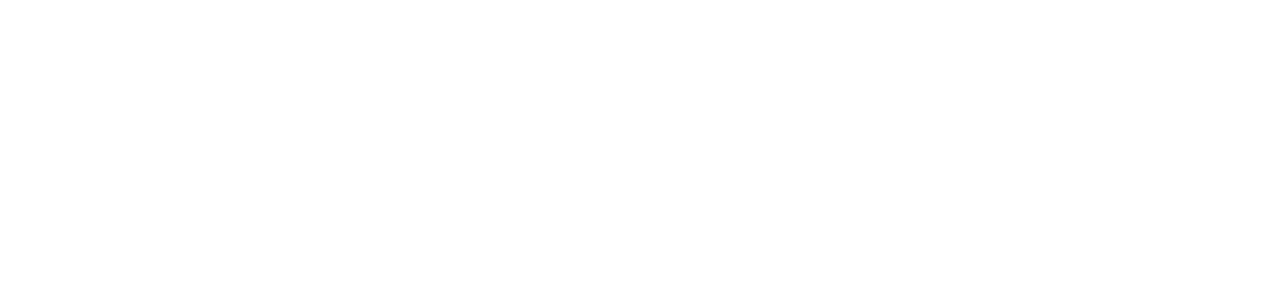
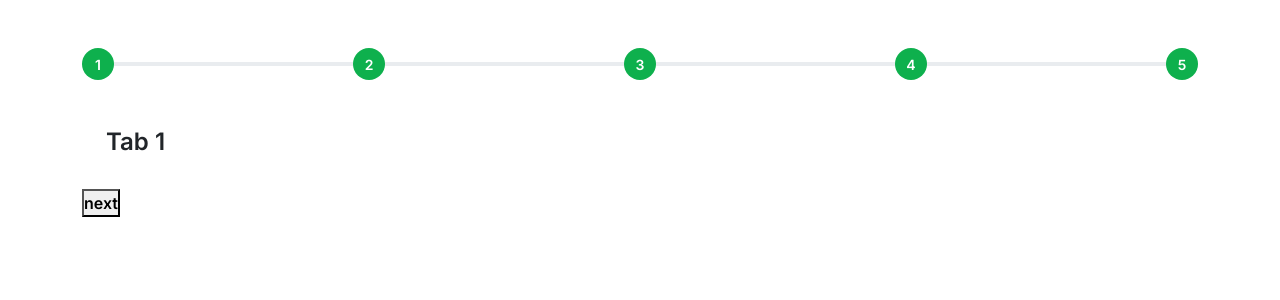
Before and after one commit to hariajithkumar/vaishnavi-matrimony, a React (Create React App) app: page /registerForm in a window 1280 px wide. Before the commit this address had no page. Shown: the top 300 px of the page. Built offline with nearby package versions, Linux system fonts and the light colour scheme; a small style sheet from the web is missing.

Commit message:
matrimony home

```diff
--- a/package.json
+++ b/package.json
@@ -19,6 +19,7 @@
     "react-redux": "^9.0.4",
     "react-router-dom": "^6.21.1",
     "react-scripts": "5.0.1",
+    "react-step-wizard": "^5.3.11",
     "web-vitals": "^2.1.4"
   },
   "scripts": {
--- a/src/App.js
+++ b/src/App.js
@@ -2,6 +2,7 @@
 import Login from './Domain/Login'
 import Register from './Domain/Register'
 import Home from './Domain/Home';
+import RegistrationForm from './Domain/RegistrationForm';
 function App() {
   return (
     <BrowserRouter>
@@ -9,6 +10,7 @@
         <Route path='' element={<Home />} />
         <Route path='/login' element={<Login />} />
         <Route path='/register' element={<Register />} />
+        <Route path='/registerForm' element={<RegistrationForm />} />
       </Routes>
     </BrowserRouter>
   );
--- a/src/Common/assets/css/auth.css
+++ b/src/Common/assets/css/auth.css
@@ -0,0 +1,190 @@
+/* .wizard {
+    margin: 20px auto;
+    background: #fff;
+}
+
+.wizard .nav-tabs {
+    position: relative;
+    margin: 40px auto;
+    margin-bottom: 0;
+    border-bottom-color: #e0e0e0;
+}
+
+.wizard>div.wizard-inner {
+    position: relative;
+}
+.nav-item{
+    margin-right: 0px !important;
+}
+.connecting-line {
+    height: 2px;
+    background: #e0e0e0;
+    position: absolute;
+    width: 80%;
+    margin: 0 auto;
+    left: 0;
+    right: 0;
+    top: 50%;
+    z-index: 1;
+}
+
+.wizard .nav-tabs>li.active>a,
+.wizard .nav-tabs>li.active>a:hover,
+.wizard .nav-tabs>li.active>a:focus {
+    color: #555555;
+    cursor: default;
+    border: 0;
+    border-bottom-color: transparent;
+}
+
+span.round-tab {
+    width: 70px;
+    height: 70px;
+    line-height: 70px;
+    display: inline-block;
+    border-radius: 100px;
+    background: #fff;
+    border: 2px solid #e0e0e0;
+    z-index: 2;
+    position: absolute;
+    left: 0;
+    text-align: center;
+    font-size: 18px;
+}
+
+span.round-tab i {
+    color: #555555;
+}
+
+.wizard li.active span.round-tab {
+    background: #fff;
+    border: 2px solid #5bc0de;
+
+}
+
+.wizard li.active span.round-tab i {
+    color: #5bc0de;
+}
+
+span.round-tab:hover {
+    color: #333;
+    border: 2px solid #333;
+}
+span.round-tabs {
+    width: 70px;
+    height: 70px;
+    line-height: 70px;
+    display: inline-block;
+    border-radius: 100px;
+    background: #fff;
+    border: 2px solid #e0e0e0;
+    z-index: 2;
+    position: absolute;
+    left: 20%;
+    text-align: center;
+    font-size: 18px;
+}
+
+span.round-tabs i {
+    color: #555555;
+}
+
+.wizard li.active span.round-tabs {
+    background: #fff;
+    border: 2px solid #5bc0de;
+
+}
+
+.wizard li.active span.round-tabs i {
+    color: #5bc0de;
+}
+
+span.round-tabs:hover {
+    color: #333;
+    border: 2px solid #333;
+}
+.wizard .nav-tabs>li {
+    width: 25%;
+}
+
+.wizard li:after {
+    content: " ";
+    position: absolute;
+    left: 46%;
+    opacity: 0;
+    margin: 0 auto;
+    bottom: 0px;
+    border: 5px solid transparent;
+    border-bottom-color: #5bc0de;
+    transition: 0.1s ease-in-out;
+}
+
+.wizard li.active:after {
+    content: " ";
+    position: absolute;
+    left: 46%;
+    opacity: 1;
+    margin: 0 auto;
+    bottom: 0px;
+    border: 10px solid transparent;
+    border-bottom-color: #5bc0de;
+}
+
+.wizard .nav-tabs>li a {
+    width: 70px;
+    height: 70px;
+    margin: 20px auto;
+    border-radius: 100%;
+    padding: 0;
+}
+
+.wizard .nav-tabs>li a:hover {
+    background: transparent;
+}
+
+.wizard .tab-pane {
+    position: relative;
+    padding-top: 50px;
+}
+
+.wizard h3 {
+    margin-top: 0;
+}
+
+@media(max-width : 585px) {
+
+    .wizard {
+        width: 90%;
+        height: auto !important;
+    }
+
+    span.round-tab {
+        font-size: 12px;
+
+    }
+
+    .wizard .nav-tabs>li a {
+        width: 50px;
+        height: 50px;
+        line-height: 50px;
+    }
+
+    .wizard li.active:after {
+        content: " ";
+        position: absolute;
+        left: 35%;
+    }
+} */
+.nav-item button{
+    background: #0EB04D;
+    border: none;
+    color: #FFF !important;
+}
+.nav-item .active{
+    background: #EA7B10;
+    border: none;
+    color: #FFF !important;
+}
+ul li:nth-child(5){
+    margin-right: 0px !important;
+}
--- a/src/Common/assets/css/banner.css
+++ b/src/Common/assets/css/banner.css
@@ -215,7 +215,7 @@
       list-style: none;
       padding: 10px 0px;
       color: #FFF;
-      font-size: 20px;
+      font-size: 15px;
       font-weight: 500;
       line-height: normal;
   }
--- a/src/Common/pages/Header.js
+++ b/src/Common/pages/Header.js
@@ -38,7 +38,9 @@
             dispatch(setClass1Hide(false))
         }
     }
-
+    const register = () => {
+        navigate('/registerForm')
+    }
     const navBtn = () => {
         setNavshow(true)
     }
@@ -73,7 +75,7 @@
                             </ul>
                             <form className="d-flex">
                                 <button className="btn login-btn" type="button">Login</button>
-                                <button className="btn register-btn" type="button">Register Now</button>
+                                <button className="btn register-btn" type="button" onClick={register}>Register Now</button>
                             </form>
                         </div>
                     </div>
--- /dev/null
+++ b/src/Domain/RegistrationForm.js
@@ -0,0 +1,92 @@
+import React, { useState } from 'react';
+
+import '../Common/assets/css/auth.css'
+
+const RegistrationForm = () => {
+  const [activeTab, setActiveTab] = useState(1); // Default active tab is 2
+
+  const handleTabChange = (event, tabValue) => {
+    setActiveTab(tabValue);
+    updateProgress(tabValue);
+  };
+  const next = () =>{
+    setActiveTab(activeTab + 1);
+    updateProgress(activeTab + 1);
+  }
+  const preview = () =>{
+    setActiveTab(activeTab - 1);
+    updateProgress(activeTab - 1);
+  }
+  const updateProgress = (position) => {
+    const length = 4; // Number of tabs
+    if(position == 1){
+        const progressWidth = (position / length) * 0;
+        document.getElementById('progress-tab').style.width = `${progressWidth}%`;
+    }else if(position == 2){
+        const progressWidth = (position / length) * 50;
+        document.getElementById('progress-tab').style.width = `${progressWidth}%`;
+    }else if(position == 3){
+        const progressWidth = (position / length) * 65;
+        document.getElementById('progress-tab').style.width = `${progressWidth}%`;
+    }else if(position == 4){
+        const progressWidth = (position / length) * 75;
+        document.getElementById('progress-tab').style.width = `${progressWidth}%`;
+    }else{
+        const progressWidth = (position / length) * 100;
+        document.getElementById('progress-tab').style.width = `${progressWidth}%`;
+    }
+
+  };
+
+  return (
+    <div className="container py-4">
+      <div className="py-4">
+        <div className="position-relative mb-4" style={{ height: '2rem' }}>
+          <div className="w-100 position-absolute top-50 start-50 translate-middle">
+            <div className="progress" style={{ height: '.25rem' }}>
+              <div
+                className="progress-bar bg-primary"
+                id="progress-tab"
+                role="progressbar"
+                aria-valuenow={activeTab * 25}
+                aria-valuemin="0"
+                aria-valuemax="100"
+              ></div>
+            </div>
+            <ul className="nav nav-tabs border-0 w-100 hstack justify-content-between position-absolute top-50 start-50 translate-middle">
+              {[1, 2, 3, 4, 5].map((tabValue) => (
+                <li className="nav-item" key={tabValue} role="presentation">
+                  <button
+                    type="button"
+                    className={`btn btn-sm ${tabValue === activeTab ? 'btn-primary' : 'btn-secondary'} rounded-pill`}
+                    style={{ width: '2rem', height: '2rem' }}
+                    data-skk-value={tabValue}
+                    onClick={(e) => handleTabChange(e, tabValue)}
+                  >
+                    {tabValue}
+                  </button>
+                </li>
+              ))}
+            </ul>
+          </div>
+        </div>
+        <div className="tab-content p-4">
+          {[1, 2, 3, 4, 5].map((tabValue) => (
+            <div
+              key={tabValue}
+              className={`tab-pane animate__animated animate__flipInX ${tabValue === activeTab ? 'active' : ''}`}
+              id={`tab${tabValue}`}
+            >
+              <h4 className="">Tab {tabValue}</h4>
+              {/* Your tab content here */}
+            </div>
+          ))}
+        </div>
+        {activeTab > 1 ? <><button type='button' onClick={preview}>preview</button></> : <></>}
+        {activeTab > 4 ? <></> : <><button type='button' onClick={next}>next</button></>}
+      </div>
+    </div>
+  );
+};
+
+export default RegistrationForm;
```
Also changed, not shown: 1 other file (tests, documents, lock files or other folders).
